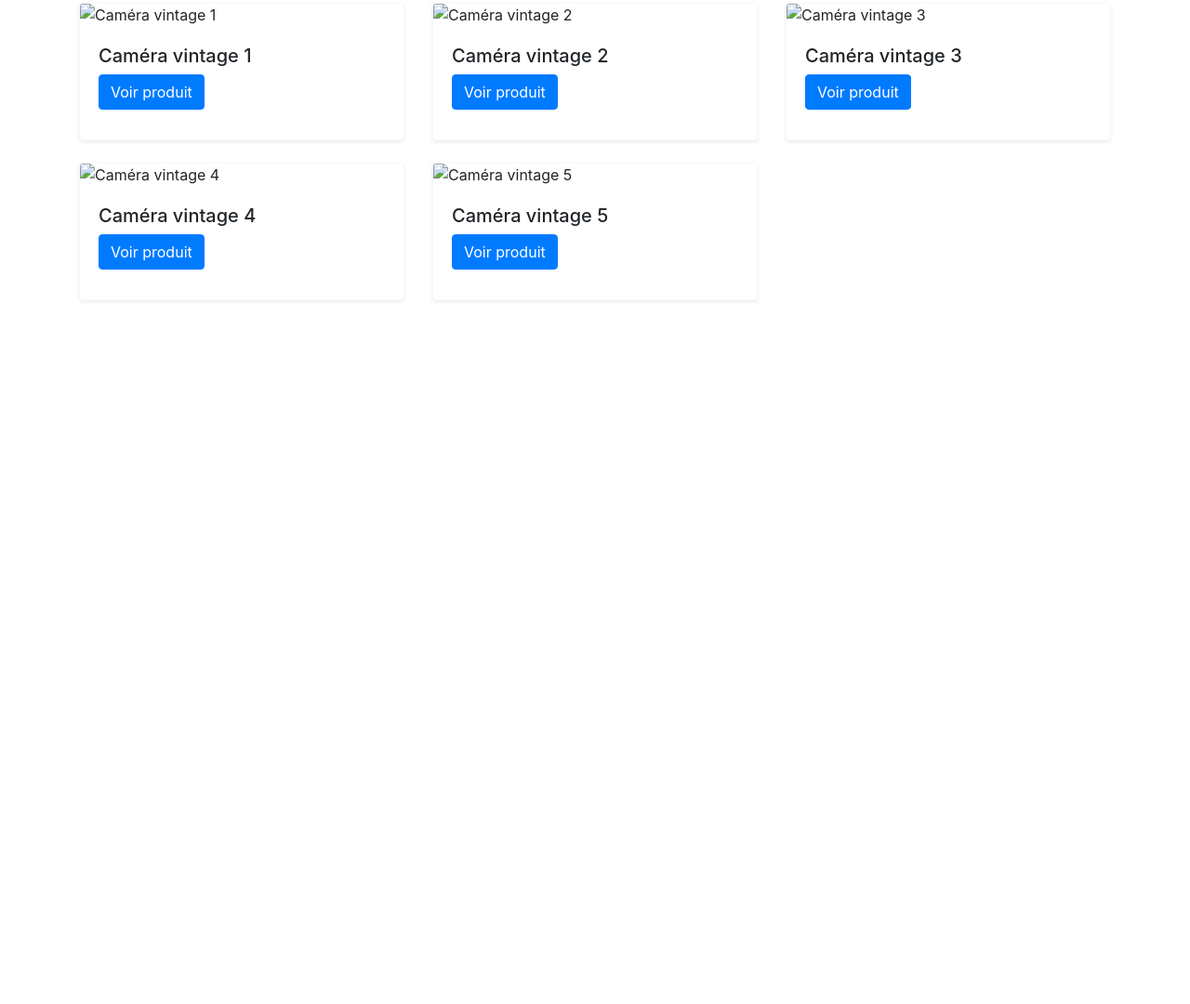
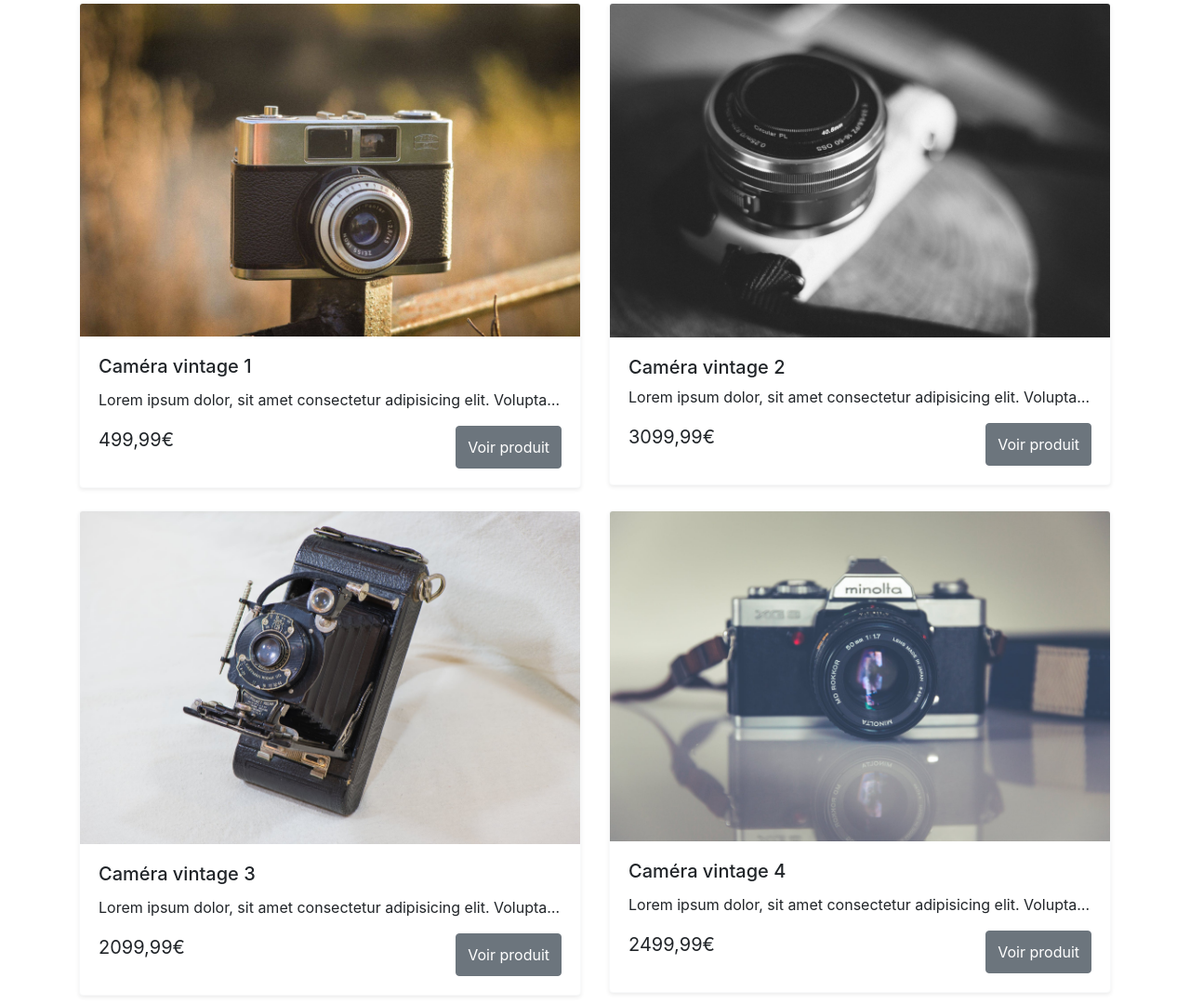
Before and after one commit to Ghiles-H/GhilesHallou_05_070821, a plain HTML site: page index.html in a window 1280 px wide. Shown: the part 312-1392 px from the top of the page at 93% size. Before the commit the page ends 800 px from the top, so only its background shows below. Drawn offline with nearby package versions, Linux system fonts and the light colour scheme.

Commit message:
Edit_index-html_et_ajouts_fichiers_CSS

```diff
--- /dev/null
+++ b/frontend/css/style_index.scss
@@ -0,0 +1,12 @@
+.card-foot{
+    display: flex;
+    flex-direction: row;
+    justify-content: space-between;
+}
+.price{
+    font-size: 20px;
+}
+.btn{
+    padding-top: 10px!important;
+    padding-bottom: 2px!important;
+}
--- a/index.html
+++ b/index.html
@@ -4,7 +4,7 @@
         <!-- Required meta tags -->
 
         <meta charset="utf-8">
-        <link rel ="stylesheet" href="#" />
+        <link rel ="stylesheet" href="/frontend/css/style_index.css" />
         <meta name="viewport" content="width=device-width, initial-scale=1, shrink-to-fit=no">
 
         <!-- Bootstrap CSS -->
@@ -21,7 +21,7 @@
                 <div class="row">
                     <nav class="col navbar navbar-expand-lg navbar-dark">
                         <a class="navbar-brand" href="#">
-                            <img src="/images/warzone_logo.png" width="40" height="30" alt="Logo Site">
+                            <img src="#" width="40" height="30" alt="Logo Site">
                             Orinoco
                         </a>
                     </nav>
@@ -44,75 +44,135 @@
             <!-- Produits -->
             <div class="row" id="product_all">
                 <!-- Produit n°1 -->
-                <div class="col-12 col-lg-4" id="Vcam_one">
+                <div class="col-12 col-lg-6" id="Vcam_one">
                     <div class="card mb-4 mb-lg-4 border-light shadow-sm">
-                        <img src="/images/vcam_1.jpg" alt="Caméra vintage 1" class="card-img-top" id="Vcam_one_img">
+                        <a href="/frontend/html/product_page.html">
+                            <img src="/backend/images/vcam_1.jpg" alt="Caméra vintage 1" class="card-img-top" id="Vcam_one_img">
+                        </a>
                         <div class="card-body">
                             <div class="card-title">
                                 <h5>
                                     Caméra vintage 1
                                 </h5>
-                                <a href="produit_page.html" class="btn btn-primary stretched-link">Voir produit</a>
+                            </div>
+                            <div class="card-description">
+                                <p class="text-truncate">
+                                    Lorem ipsum dolor, sit amet consectetur adipisicing elit. Voluptates ipsum eveniet laborum corporis quia harum aut totam tempore. Laboriosam suscipit corrupti porro recusandae, quae quia labore itaque ad doloremque necessitatibus.
+                                </p>
+                            </div>
+                            <div class="card-foot">
+                                <p class="price" id="Vcam_one_price" >
+                                    499,99€
+                                </p>
+                                <a href="produit_page.html" class="btn btn-secondary">Voir produit</a>
                             </div>
                         </div>
                     </div>
                 </div>
                 <!-- Produit n°1 - END -->
                 <!-- Produit n°2 -->
-                <div class="col-12 col-lg-4" id="Vcam_two">
+                <div class="col-12 col-lg-6" id="Vcam_two">
                     <div class="card mb-4 mb-lg-4 border-light shadow-sm">
-                        <img src="/images/vcam_2.jpg" alt="Caméra vintage 2" class="card-img-top" id="Vcam_two_img">
+                        <a href="/frontend/html/product_page.html">
+                            <img src="/backend/images/vcam_2.jpg" alt="Caméra vintage 2" class="card-img-top" id="Vcam_two_img">
+                        </a>
                         <div class="card-body">
-                            <div class="card-title">
+                            <div class="card-title-">
                                 <h5>
                                     Caméra vintage 2
                                 </h5>
-                                <a href="produit_page.html" class="btn btn-primary stretched-link">Voir produit</a>
+                            </div>
+                            <div class="card-description">
+                                <p class="text-truncate">
+                                    Lorem ipsum dolor, sit amet consectetur adipisicing elit. Voluptates ipsum eveniet laborum corporis quia harum aut totam tempore. Laboriosam suscipit corrupti porro recusandae, quae quia labore itaque ad doloremque necessitatibus.
+                                </p>
+                            </div>
+                            <div class="card-foot">
+                                <p class="price" id="Vcam_two_price" >
+                                    3099,99€
+                                </p>
+                                <a href="produit_page.html" class="btn btn-secondary">Voir produit</a>
                             </div>
                         </div>
                     </div>
                 </div>
                 <!-- Produit n°2 - END -->
                 <!-- Produit n°3 -->
-                <div class="col-12 col-lg-4" id="Vcam_three">
+                <div class="col-12 col-lg-6" id="Vcam_three">
                     <div class="card mb-4 mb-lg-4 border-light shadow-sm">
-                        <img src="/images/vcam_3.jpg" alt="Caméra vintage 3" class="card-img-top" id="Vcam_three_img">
+                        <a href="/frontend/html/product_page.html">
+                            <img src="/backend/images/vcam_3.jpg" alt="Caméra vintage 3" class="card-img-top" id="Vcam_three_img">
+                        </a>
                         <div class="card-body">
                             <div class="card-title">
                                 <h5>
                                     Caméra vintage 3
                                 </h5>
-                                <a href="produit_page.html" class="btn btn-primary stretched-link">Voir produit</a>
+                            </div>
+                            <div class="card-description">
+                                <p class="text-truncate">
+                                    Lorem ipsum dolor, sit amet consectetur adipisicing elit. Voluptates ipsum eveniet laborum corporis quia harum aut totam tempore. Laboriosam suscipit corrupti porro recusandae, quae quia labore itaque ad doloremque necessitatibus.
+                                </p>
+                            </div>
+                            <div class="card-foot">
+                                <p class="price" id="Vcam_three_price" >
+                                    2099,99€
+                                </p>
+                                <a href="produit_page.html" class="btn btn-secondary">Voir produit</a>
                             </div>
                         </div>
                     </div>
                 </div>
                 <!-- Produit n°3 - END -->
                 <!-- Produit n°4 -->
-                <div class="col-12 col-lg-4" id="Vcam_four">
+                <div class="col-12 col-lg-6" id="Vcam_four">
                     <div class="card mb-4 mb-lg-4 border-light shadow-sm">
-                        <img src="/images/vcam_4.jpg" alt="Caméra vintage 4" class="card-img-top" id="Vcam_four_img">
+                        <a href="/frontend/html/product_page.html">
+                            <img src="/backend/images/vcam_4.jpg" alt="Caméra vintage 4" class="card-img-top" id="Vcam_four_img">
+                        </a>
                         <div class="card-body">
                             <div class="card-title">
                                 <h5>
                                     Caméra vintage 4
                                 </h5>
-                                <a href="produit_page.html" class="btn btn-primary stretched-link">Voir produit</a>
+                            </div>
+                            <div class="card-description">
+                                <p class="text-truncate">
+                                    Lorem ipsum dolor, sit amet consectetur adipisicing elit. Voluptates ipsum eveniet laborum corporis quia harum aut totam tempore. Laboriosam suscipit corrupti porro recusandae, quae quia labore itaque ad doloremque necessitatibus.
+                                </p>
+                            </div>
+                            <div class="card-foot">
+                                <p class="price" id="Vcam_four_price" >
+                                    2499,99€
+                                </p>
+                                <a href="produit_page.html" class="btn btn-secondary">Voir produit</a>
                             </div>
                         </div>
                     </div>
                 </div>
                 <!-- Produit n°4 - END -->
                 <!-- Produit n°5 -->
-                <div class="col-12 col-lg-4" id="Vcam_five">
+                <div class="col-12 col-lg-6" id="Vcam_five">
                     <div class="card mb-4 mb-lg-4 border-light shadow-sm">
-                        <img src="/images/vcam_5.jpg" alt="Caméra vintage 5" class="card-img-top" id="Vcam_five_img">
+                        <a href="/frontend/html/product_page.html">
+                            <img src="/backend/images/vcam_5.jpg" alt="Caméra vintage 5" class="card-img-top" id="Vcam_five_img">
+                        </a>
                         <div class="card-body">
                             <div class="card-title">
                                 <h5>
                                     Caméra vintage 5
                                 </h5>
-                                <a href="produit_page.html" class="btn btn-primary stretched-link">Voir produit</a>
+                            </div>
+                            <div class="card-description">
+                                <p class="text-truncate">
+                                    Lorem ipsum dolor, sit amet consectetur adipisicing elit. Voluptates ipsum eveniet laborum corporis quia harum aut totam tempore. Laboriosam suscipit corrupti porro recusandae, quae quia labore itaque ad doloremque necessitatibus.
+                                </p>
+                            </div>
+                            <div class="card-foot">
+                                <p class="price" id="Vcam_five_price">
+                                    599,99€
+                                </p>
+                                <a href="produit_page.html" class="btn btn-secondary">Voir produit</a>
                             </div>
                         </div>
                     </div>
```
Also changed, not shown: frontend/css/style_index.css (added), 1 other file.
